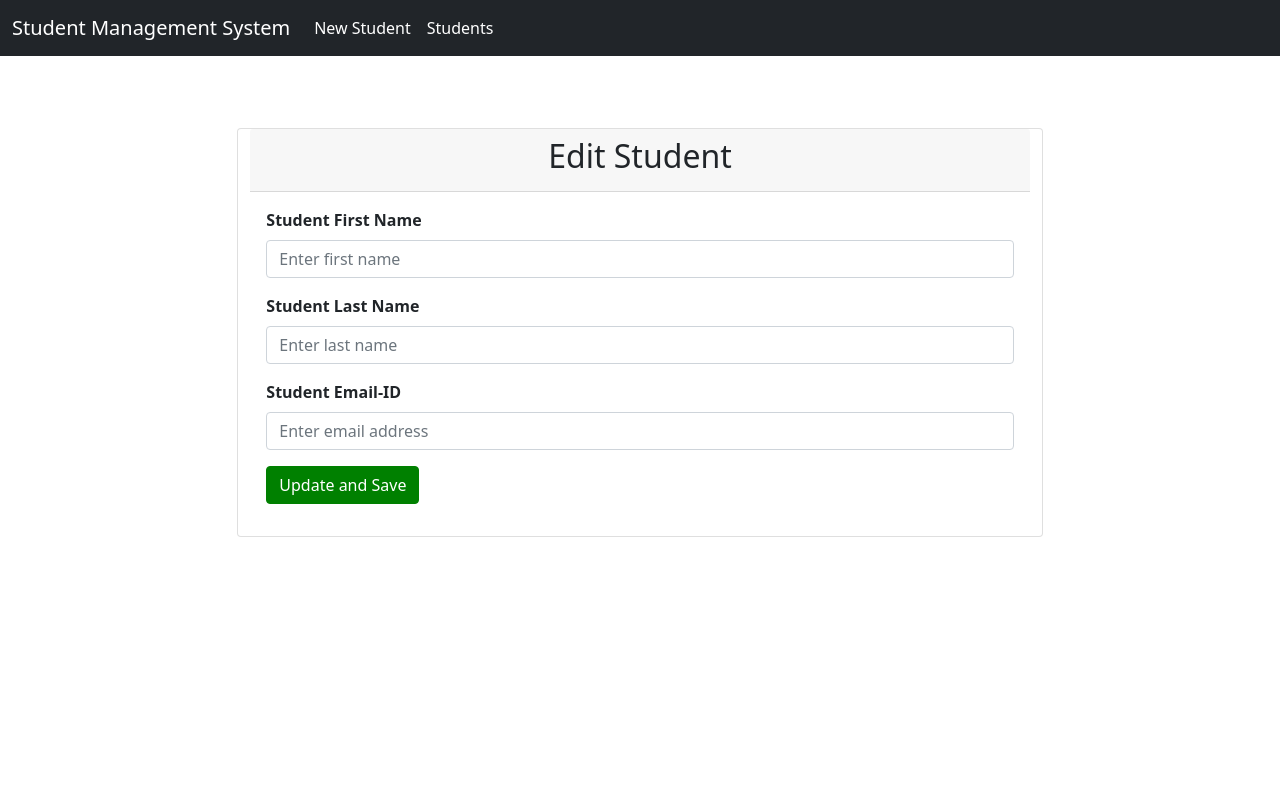
After one commit to JayabalajeeSK/MyProjects_Java, a Spring app: template student-management-system/src/main/resources/templates/edit_student.html in a window 1280 px wide. The commit adds this page. Run offline with Thymeleaf, Linux system fonts and the light colour scheme; the template is opened without the code that fills it, so the values that code supplies are empty.

Commit message:
- Frontend and Backend Update Student

```diff
--- a/student-management-system/src/main/java/com/jb/student_management_system/service/StudentService.java
+++ b/student-management-system/src/main/java/com/jb/student_management_system/service/StudentService.java
@@ -1,6 +1,7 @@
 package com.jb.student_management_system.service;
 import java.util.List;
 import com.jb.student_management_system.dto.StudentDto;
+//import jakarta.validation.Valid;
 public interface StudentService
 {
     List<StudentDto> getAllStudents();
@@ -9,4 +10,6 @@ public interface StudentService
 
     StudentDto getStudentById(Long studentId);
 
+    void updateStudent(StudentDto studentDto);
+
 }
--- a/student-management-system/src/main/java/com/jb/student_management_system/service/impl/StudentServiceImpl.java
+++ b/student-management-system/src/main/java/com/jb/student_management_system/service/impl/StudentServiceImpl.java
@@ -43,4 +43,10 @@ public class StudentServiceImpl implements StudentService{
         StudentDto studentDto = StudentMapper.mapToStudentDto(student);
         return studentDto;
     }
+
+    @Override
+    public void updateStudent(StudentDto studentDto) {
+        studentRepository.save(StudentMapper.mapToStudent(studentDto));
+
+    }
 }
--- /dev/null
+++ b/student-management-system/src/main/resources/templates/edit_student.html
@@ -0,0 +1,69 @@
+<html lang="" en xmlns:th="http://www.thymeleaf.org">
+<head>
+    <title>Student Management System</title>
+    <link href="https://cdn.jsdelivr.net/npm/bootstrap@5.0.2/dist/css/bootstrap.min.css" rel="stylesheet" integrity="sha384-EVSTQN3/azprG1Anm3QDgpJLIm9Nao0Yz1ztcQTwFspd3yD65VohhpuuCOmLASjC" crossorigin="anonymous">
+</head>
+<body>
+    <nav class="navbar navbar-expand-lg navbar navbar-dark bg-dark">
+        <div class="container-fluid">
+          <a class="navbar-brand" href="#">Student Management System</a>
+          <button class="navbar-toggler" type="button" data-bs-toggle="collapse" data-bs-target="#navbarSupportedContent" aria-controls="navbarSupportedContent" aria-expanded="false" aria-label="Toggle navigation">
+            <span class="navbar-toggler-icon"></span>
+          </button>
+          <div class="collapse navbar-collapse" id="navbarSupportedContent">
+            <ul class="navbar-nav me-auto mb-2 mb-lg-0">
+              <li class="nav-item">
+                <a class="nav-link active" aria-current="page" th:href="@{/students/new}">New Student</a>
+              </li>
+              <li class="nav-item">
+                <a class="nav-link active" aria-current="page" th:href="@{/students}">Students</a>
+              </li>
+            </ul>
+          </div>
+        </div>
+      </nav>
+  <br /> <br /> <br />
+  <div class="container row col-md-8 offset-md-2">
+    <div class="card">
+        <div class="card-header">
+            <h2 class="text-center">Edit Student</h2>
+        </div>
+        <div class="card-body">
+            <form method="post" role="form" th:action="@{/students/{studentId}(studentId=${student.id})}" th:object="${student}">
+                <div class="form-group mb-3">
+                    <label class="form-label" style="font-weight: bold;">Student First Name</label>
+                    <input class="form-control"
+                           id="firstName"
+                           name="firstName"
+                           placeholder="Enter first name"
+                           type="text"
+                           th:field="*{firstName}" />
+                           <p th:if="${#fields.hasErrors('firstName')}" class="text-danger" th:errors="*{firstName}"></p>
+                </div>
+                <div class="form-group mb-3">
+                    <label class="form-label" style="font-weight: bold;">Student Last Name</label>
+                    <input class="form-control"
+                           id="lastName"
+                           name="lastName"
+                           placeholder="Enter last name"
+                           type="text"
+                           th:field="*{lastName}" />
+                           <p th:if="${#fields.hasErrors('lastName')}" class="text-danger" th:errors="*{lastName}"></p>
+                </div>
+                <div class="form-group mb-3">
+                    <label class="form-label" style="font-weight: bold;">Student Email-ID</label>
+                    <input class="form-control"
+                           id="email"
+                           name="email"
+                           placeholder="Enter email address"
+                           type="text"
+                           th:field="*{email}" />
+                           <p th:if="${#fields.hasErrors('email')}" class="text-danger" th:errors="*{email}"></p>
+                </div>
+                <button class="btn btn-primary" type="submit" style="background-color: green; border-color: green;">Update and Save</button>
+            </form>
+        </div>
+    </div>
+  </div>
+  </body>
+  </html>
--- a/student-management-system/src/main/resources/templates/students.html
+++ b/student-management-system/src/main/resources/templates/students.html
@@ -40,7 +40,7 @@
         <td th:text="${student.lastName}"></td>
         <td th:text="${student.email}"></td>
         <td>
-          <a class="btn btn-primary" th:href="@{/students/{studentId}/edit(studentId=${student.id})}">Edit</a>
+          <a class="btn btn-primary d-block mx-auto" th:href="@{/students/{studentId}/edit(studentId=${student.id})}">Edit</a>
         </td>
       </tr>
     </tbody>
```
Also changed, not shown: student-management-system/src/main/java/com/jb/student_management_system/controller/StudentController.java (+14 -0 lines).
